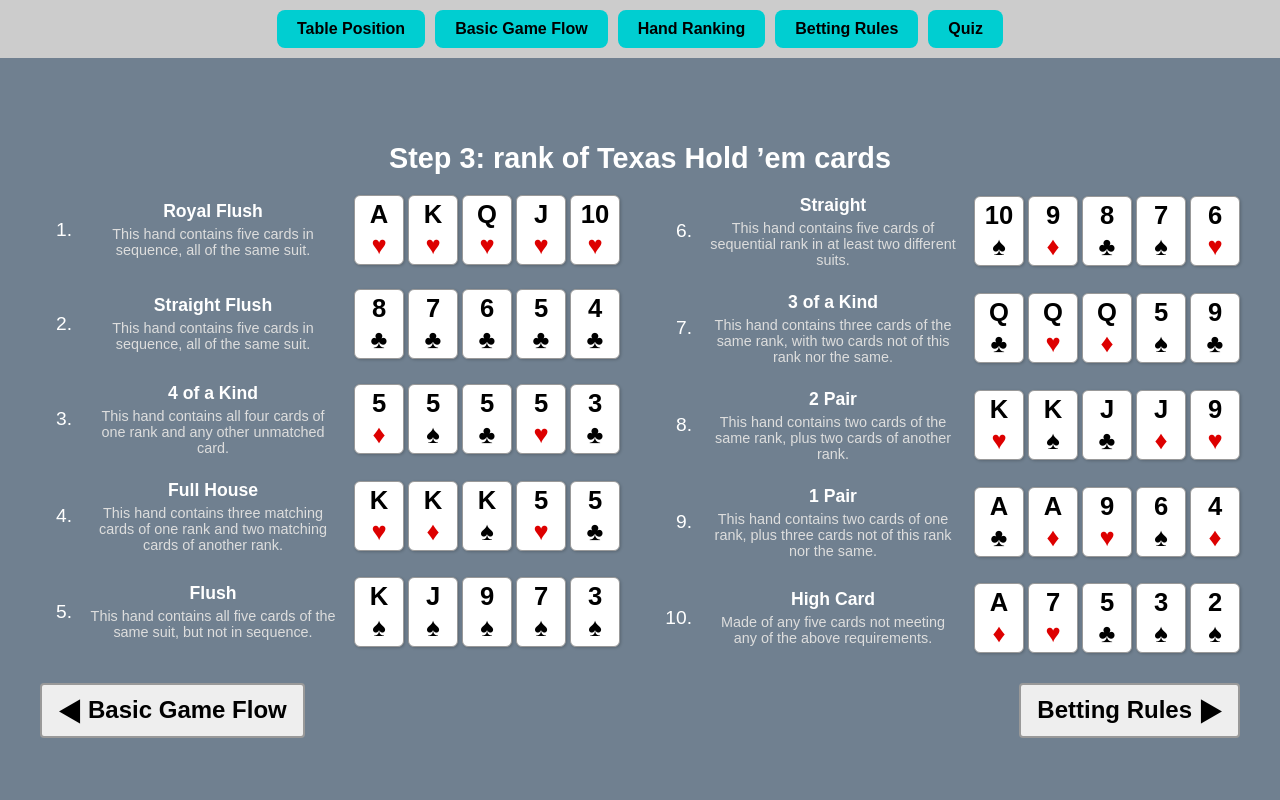
After one commit to GMNBNBNB/4710UI, a Flask app: page /hand_ranking in a window 1280 px wide. The commit adds this page. Run offline with Flask 3, Linux system fonts and the light colour scheme.

Commit message:
hand_rankings 页面

```diff
--- a/main.py
+++ b/main.py
@@ -22,5 +22,13 @@ def table_position():
 def basic_game_flow():
     return render_template('basic_game_flow.html')
 
+@app.route('/hand_ranking')
+def hand_ranking():
+    return render_template('hand_ranking.html')
+
+@app.route('/betting_rules')
+def betting_rules():
+    return render_template('betting_rules.html')
+
 if __name__ == '__main__':
     app.run(debug=True)
--- /dev/null
+++ b/static/css/hand_rankings.css
@@ -0,0 +1,83 @@
+.hand-ranking {
+    padding: 20px;
+    font-family: Arial, sans-serif;
+  }
+  .hand-ranking h2 {
+    font-size: 1.8rem;
+    color: #fff;
+    text-align: center;
+    margin-bottom: 20px;
+  }
+
+  /* 外层两栏布局 */
+  .ranking-grid {
+    display: flex;
+    gap: 40px;
+    align-items: flex-start;
+  }
+  /* 每一列 */
+  .ranking-column {
+    flex: 1;
+    display: flex;
+    flex-direction: column;
+    gap: 24px;
+  }
+
+  /* 每一行条目：序号 + 文本 + 牌面 横向排列 */
+  .ranking-item {
+    display: flex;
+    align-items: center;
+    gap: 16px;
+  }
+  .rank-number {
+    width: 32px;
+    text-align: right;
+    font-size: 1.2rem;
+    color: #fff;
+  }
+  .info {
+    flex: 2;
+  }
+  .info strong {
+    display: block;
+    font-size: 1.1rem;
+    color: #fff;
+    margin-bottom: 4px;
+  }
+  .info p {
+    margin: 0;
+    font-size: 0.9rem;
+    color: #ddd;
+  }
+
+  /* 牌面容器 */
+  .cards {
+    flex: 1.5;
+    display: flex;
+    gap: 4px;
+    justify-content: flex-end;
+  }
+  .card {
+    width: 40px;
+    height: 60px;
+    background: #fff;
+    color: #000;
+    border: 1px solid #999;
+    border-radius: 6px;
+    box-shadow: 1px 1px 3px rgba(0,0,0,0.2);
+    font-size: 0.8rem;
+    display: flex;
+    flex-direction: column;
+    justify-content: space-between;
+    padding: 4px;
+    position: relative;
+  }
+  .card .rank {
+    font-weight: bold;
+    font-size: 1.6rem;
+  }
+  .card .suit {
+    font-size: 1.6rem;
+  }
+  .heart, .diamond { color: #d00; }
+  .spade, .club   { color: #000; }
--- /dev/null
+++ b/templates/hand_ranking.html
@@ -0,0 +1,180 @@
+{# templates/hand_ranking.html #}
+{% extends "nav.html" %}
+
+{% block title %}Hand Ranking{% endblock %}
+
+{% block extra_head %}
+  <link rel="stylesheet" href="{{ url_for('static', filename='css/hand_rankings.css') }}">
+{% endblock %}
+
+{% block content %}
+<section class="hand-ranking">
+  <h2>Step 3: rank of Texas Hold ’em cards</h2>
+  <div class="ranking-grid">
+
+    <!-- 左栏：1–5 -->
+    <div class="ranking-column">
+      <!-- 1. Royal Flush -->
+      <div class="ranking-item">
+        <span class="rank-number">1.</span>
+        <div class="info">
+          <strong>Royal Flush</strong>
+          <p>This hand contains five cards in sequence, all of the same suit.</p>
+        </div>
+        <div class="cards">
+          <div class="card" data-corner="A"><span class="rank">A</span><span class="suit heart">♥</span></div>
+          <div class="card" data-corner="K"><span class="rank">K</span><span class="suit heart">♥</span></div>
+          <div class="card" data-corner="Q"><span class="rank">Q</span><span class="suit heart">♥</span></div>
+          <div class="card" data-corner="J"><span class="rank">J</span><span class="suit heart">♥</span></div>
+          <div class="card" data-corner="10"><span class="rank">10</span><span class="suit heart">♥</span></div>
+        </div>
+      </div>
+      <!-- 2. Straight Flush -->
+      <div class="ranking-item">
+        <span class="rank-number">2.</span>
+        <div class="info">
+          <strong>Straight Flush</strong>
+          <p>This hand contains five cards in sequence, all of the same suit.</p>
+        </div>
+        <div class="cards">
+          <div class="card" data-corner="8"><span class="rank">8</span><span class="suit club">♣</span></div>
+          <div class="card" data-corner="7"><span class="rank">7</span><span class="suit club">♣</span></div>
+          <div class="card" data-corner="6"><span class="rank">6</span><span class="suit club">♣</span></div>
+          <div class="card" data-corner="5"><span class="rank">5</span><span class="suit club">♣</span></div>
+          <div class="card" data-corner="4"><span class="rank">4</span><span class="suit club">♣</span></div>
+        </div>
+      </div>
+      <!-- 3. Four of a Kind -->
+      <div class="ranking-item">
+        <span class="rank-number">3.</span>
+        <div class="info">
+          <strong>4 of a Kind</strong>
+          <p>This hand contains all four cards of one rank and any other unmatched card.</p>
+        </div>
+        <div class="cards">
+          <div class="card" data-corner="5"><span class="rank">5</span><span class="suit diamond">♦</span></div>
+          <div class="card" data-corner="5"><span class="rank">5</span><span class="suit spade">♠</span></div>
+          <div class="card" data-corner="5"><span class="rank">5</span><span class="suit club">♣</span></div>
+          <div class="card" data-corner="5"><span class="rank">5</span><span class="suit heart">♥</span></div>
+          <div class="card" data-corner="3"><span class="rank">3</span><span class="suit club">♣</span></div>
+        </div>
+      </div>
+      <!-- 4. Full House -->
+      <div class="ranking-item">
+        <span class="rank-number">4.</span>
+        <div class="info">
+          <strong>Full House</strong>
+          <p>This hand contains three matching cards of one rank and two matching cards of another rank.</p>
+        </div>
+        <div class="cards">
+          <div class="card" data-corner="K"><span class="rank">K</span><span class="suit heart">♥</span></div>
+          <div class="card" data-corner="K"><span class="rank">K</span><span class="suit diamond">♦</span></div>
+          <div class="card" data-corner="K"><span class="rank">K</span><span class="suit spade">♠</span></div>
+          <div class="card" data-corner="5"><span class="rank">5</span><span class="suit heart">♥</span></div>
+          <div class="card" data-corner="5"><span class="rank">5</span><span class="suit club">♣</span></div>
+        </div>
+      </div>
+      <!-- 5. Flush -->
+      <div class="ranking-item">
+        <span class="rank-number">5.</span>
+        <div class="info">
+          <strong>Flush</strong>
+          <p>This hand contains all five cards of the same suit, but not in sequence.</p>
+        </div>
+        <div class="cards">
+          <div class="card" data-corner="K"><span class="rank">K</span><span class="suit spade">♠</span></div>
+          <div class="card" data-corner="J"><span class="rank">J</span><span class="suit spade">♠</span></div>
+          <div class="card" data-corner="9"><span class="rank">9</span><span class="suit spade">♠</span></div>
+          <div class="card" data-corner="7"><span class="rank">7</span><span class="suit spade">♠</span></div>
+          <div class="card" data-corner="3"><span class="rank">3</span><span class="suit spade">♠</span></div>
+        </div>
+      </div>
+    </div>
+
+    <!-- 右栏：6–10 -->
+    <div class="ranking-column">
+      <!-- 6. Straight -->
+      <div class="ranking-item">
+        <span class="rank-number">6.</span>
+        <div class="info">
+          <strong>Straight</strong>
+          <p>This hand contains five cards of sequential rank in at least two different suits.</p>
+        </div>
+        <div class="cards">
+          <div class="card" data-corner="10"><span class="rank">10</span><span class="suit spade">♠</span></div>
+          <div class="card" data-corner="9"><span class="rank">9</span><span class="suit diamond">♦</span></div>
+          <div class="card" data-corner="8"><span class="rank">8</span><span class="suit club">♣</span></div>
+          <div class="card" data-corner="7"><span class="rank">7</span><span class="suit spade">♠</span></div>
+          <div class="card" data-corner="6"><span class="rank">6</span><span class="suit heart">♥</span></div>
+        </div>
+      </div>
+      <!-- 7. Three of a Kind -->
+      <div class="ranking-item">
+        <span class="rank-number">7.</span>
+        <div class="info">
+          <strong>3 of a Kind</strong>
+          <p>This hand contains three cards of the same rank, with two cards not of this rank nor the same.</p>
+        </div>
+        <div class="cards">
+          <div class="card" data-corner="Q"><span class="rank">Q</span><span class="suit club">♣</span></div>
+          <div class="card" data-corner="Q"><span class="rank">Q</span><span class="suit heart">♥</span></div>
+          <div class="card" data-corner="Q"><span class="rank">Q</span><span class="suit diamond">♦</span></div>
+          <div class="card" data-corner="5"><span class="rank">5</span><span class="suit spade">♠</span></div>
+          <div class="card" data-corner="9"><span class="rank">9</span><span class="suit club">♣</span></div>
+        </div>
+      </div>
+      <!-- 8. Two Pair -->
+      <div class="ranking-item">
+        <span class="rank-number">8.</span>
+        <div class="info">
+          <strong>2 Pair</strong>
+          <p>This hand contains two cards of the same rank, plus two cards of another rank.</p>
+        </div>
+        <div class="cards">
+          <div class="card" data-corner="K"><span class="rank">K</span><span class="suit heart">♥</span></div>
+          <div class="card" data-corner="K"><span class="rank">K</span><span class="suit spade">♠</span></div>
+          <div class="card" data-corner="J"><span class="rank">J</span><span class="suit club">♣</span></div>
+          <div class="card" data-corner="J"><span class="rank">J</span><span class="suit diamond">♦</span></div>
+          <div class="card" data-corner="9"><span class="rank">9</span><span class="suit heart">♥</span></div>
+        </div>
+      </div>
+      <!-- 9. One Pair -->
+      <div class="ranking-item">
+        <span class="rank-number">9.</span>
+        <div class="info">
+          <strong>1 Pair</strong>
+          <p>This hand contains two cards of one rank, plus three cards not of this rank nor the same.</p>
+        </div>
+        <div class="cards">
+          <div class="card" data-corner="A"><span class="rank">A</span><span class="suit club">♣</span></div>
+          <div class="card" data-corner="A"><span class="rank">A</span><span class="suit diamond">♦</span></div>
+          <div class="card" data-corner="9"><span class="rank">9</span><span class="suit heart">♥</span></div>
+          <div class="card" data-corner="6"><span class="rank">6</span><span class="suit spade">♠</span></div>
+          <div class="card" data-corner="4"><span class="rank">4</span><span class="suit diamond">♦</span></div>
+        </div>
+      </div>
+      <!-- 10. High Card -->
+      <div class="ranking-item">
+        <span class="rank-number">10.</span>
+        <div class="info">
+          <strong>High Card</strong>
+          <p>Made of any five cards not meeting any of the above requirements.</p>
+        </div>
+        <div class="cards">
+          <div class="card" data-corner="A"><span class="rank">A</span><span class="suit diamond">♦</span></div>
+          <div class="card" data-corner="7"><span class="rank">7</span><span class="suit heart">♥</span></div>
+          <div class="card" data-corner="5"><span class="rank">5</span><span class="suit club">♣</span></div>
+          <div class="card" data-corner="3"><span class="rank">3</span><span class="suit spade">♠</span></div>
+          <div class="card" data-corner="2"><span class="rank">2</span><span class="suit spade">♠</span></div>
+        </div>
+      </div>
+    </div>
+
+  </div>
+
+  <div class="nav-arrows">
+    <a href="{{ url_for('basic_game_flow') }}" class="prev">Basic Game Flow</a>
+    <a href="{{ url_for('betting_rules') }}" class="next">Betting Rules</a>
+  </div>
+</section>
+{% endblock %}
--- a/templates/learning.html
+++ b/templates/learning.html
@@ -33,8 +33,8 @@
 </body>
 <div class="learning-container">
     <a class="learning-btn" href="{{ url_for('table_position') }}">Table Position</a>
-    <a class="learning-btn">Basic Game Flow</a>
-    <a class="learning-btn">Hand Ranking</a>
-    <a class="learning-btn">Betting Rules</a>
+    <a class="learning-btn" href="{{ url_for('basic_game_flow') }}">Basic Game Flow</a>
+    <a class="learning-btn" href="{{ url_for('hand_ranking') }}">Hand Ranking</a>
+    <a class="learning-btn" href="{{ url_for('betting_rules') }}">Betting Rules</a>
 </div>
 {% endblock %}
--- a/templates/nav.html
+++ b/templates/nav.html
@@ -4,7 +4,8 @@
   <meta charset="UTF-8" />
   <meta name="viewport" content="width=device-width, initial-scale=1.0"/>
   <title>{% block title %}nav bar{% endblock %}</title>
-  <link rel="stylesheet" href="{{ url_for('static', filename='css/nav-arrows.css') }}">
+  {% block extra_head %}{% endblock %}
+  <link rel="stylesheet" href="{{ url_for('static', filename='css/nav_arrows.css') }}">
   <style>
     html, body {
       margin: 0;
@@ -48,10 +49,10 @@
 </head>
 <body>
   <nav class="nav">
-    <a>Table Position</a>
-    <a>Basic Game Flow</a>
-    <a>Hand Ranking</a>
-    <a>Betting Rules</a>
+    <a href="{{ url_for('table_position') }}">Table Position</a>
+    <a href="{{ url_for('basic_game_flow') }}">Basic Game Flow</a>
+    <a href="{{ url_for('hand_ranking') }}">Hand Ranking</a>
+    <a href="{{ url_for('betting_rules') }}">Betting Rules</a>
     <a>Quiz</a>
   </nav>
 
```
Also changed, not shown: static/css/nav_arrows.css (renamed from static/css/nav-arrows.css).
